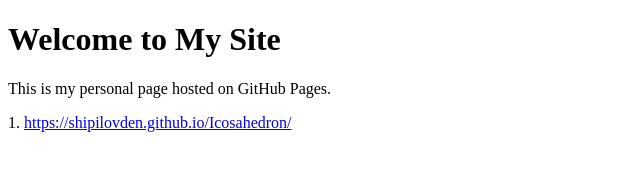
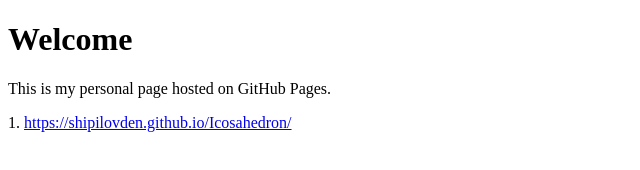
Before and after one commit to shipilovden/shipilovden.github.io, a plain HTML site: page index.html in a window 1280 px wide. Shown: the whole page, without its empty margins (0-640 px from the left). Drawn offline with Linux system fonts and the light colour scheme.

Commit message:
Update index.html

```diff
--- a/index.html
+++ b/index.html
@@ -6,7 +6,7 @@
     <title>Welcome to My Profile Site</title>
 </head>
 <body>
-    <h1>Welcome to My Site</h1>
+    <h1>Welcome </h1>
     <p>This is my personal page hosted on GitHub Pages.</p>
     <p>1. <a href="https://shipilovden.github.io/Icosahedron/">https://shipilovden.github.io/Icosahedron/</a></p>
 </body>
```
